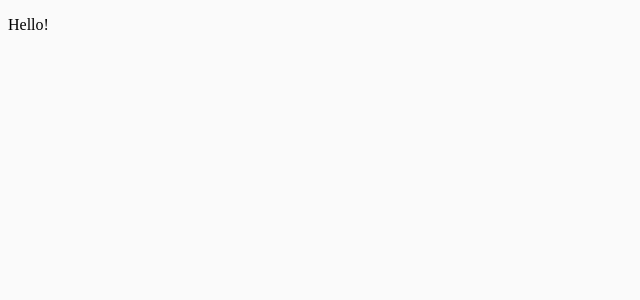
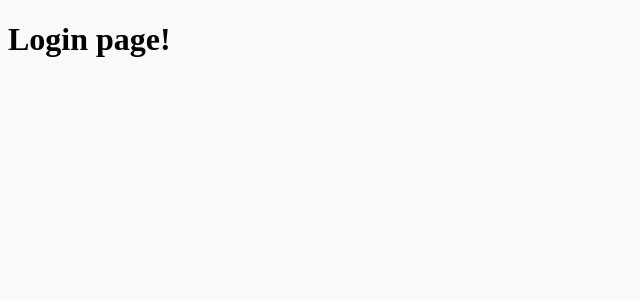
Before and after one commit to lyshia/insta-clone, a React (Create React App) app: page /login in a window 1280 px wide. Shown: the top 300 px of the page, without its empty margins (0-640 px from the left). Built offline with nearby package versions, Linux system fonts and the light colour scheme.

Commit message:
get login page to show up

```diff
--- a/package.json
+++ b/package.json
@@ -11,6 +11,7 @@
     "react": "^18.0.0",
     "react-dom": "^18.0.0",
     "react-loading-skeleton": "^3.0.3",
+    "react-router-dom": "^6.3.0",
     "react-scripts": "5.0.0",
     "web-vitals": "^2.1.4"
   },
--- a/src/App.js
+++ b/src/App.js
@@ -1,8 +1,17 @@
+import { React, lazy, Suspense } from 'react';
+import { BrowserRouter as Router, Route, Routes } from 'react-router-dom';
+
+const Login = lazy(() => import('./pages/login'));
+
 function App() {
   return (
-    <div className="App">
-      <p> Hello!</p>
-    </div>
+    <Router>
+      <Suspense fallback={<p> Loading ...</p>}>
+        <Routes>
+          <Route path="/login" element={<Login />} />
+        </Routes>
+      </Suspense>
+    </Router>
   );
 }
 
--- a/src/index.js
+++ b/src/index.js
@@ -1,12 +1,27 @@
-import React from 'react';
-import ReactDOM from 'react-dom';
+// import React from 'react';
+// import ReactDOM from 'react-dom';
+// import App from './App';
+// import FirebaseContext from './context/firebase';
+// // eslint-disable-next-line import/named
+// import { firebase, FieldValue } from './lib/firebase';
+
+import { createRoot } from 'react-dom/client';
 import App from './App';
 import FirebaseContext from './context/firebase';
 import { firebase, FieldValue } from './lib/firebase';
 
-ReactDOM.render(
+const container = document.getElementById('root');
+const root = createRoot(container);
+
+root.render(
   <FirebaseContext.Provider value={{ firebase, FieldValue }}>
     <App />
-  </FirebaseContext.Provider>,
-  document.getElementById('root')
+  </FirebaseContext.Provider>
 );
+
+// ReactDOM.render(
+//   <FirebaseContext.Provider value={{ firebase, FieldValue }}>
+//     <App />
+//   </FirebaseContext.Provider>,
+//   document.getElementById('root')
+// );
--- /dev/null
+++ b/src/pages/login.js
@@ -0,0 +1,3 @@
+const Login = (props) => <h1> Login page! </h1>;
+
+export default Login;
--- a/src/seed.js
+++ b/src/seed.js
@@ -1,3 +1,4 @@
+/* eslint-disable no-plusplus */
 export function seedDatabase(firebase) {
   const users = [
     {
@@ -39,6 +40,7 @@ export function seedDatabase(firebase) {
   ];
 
   // eslint-disable-next-line prefer-const
+  // eslint-disable-next-line no-plusplus
   for (let k = 0; k < users.length; k++) {
     firebase.firestore().collection('users').add(users[k]);
   }
```
Also changed, not shown: 1 other file (tests, documents, lock files or other folders).
